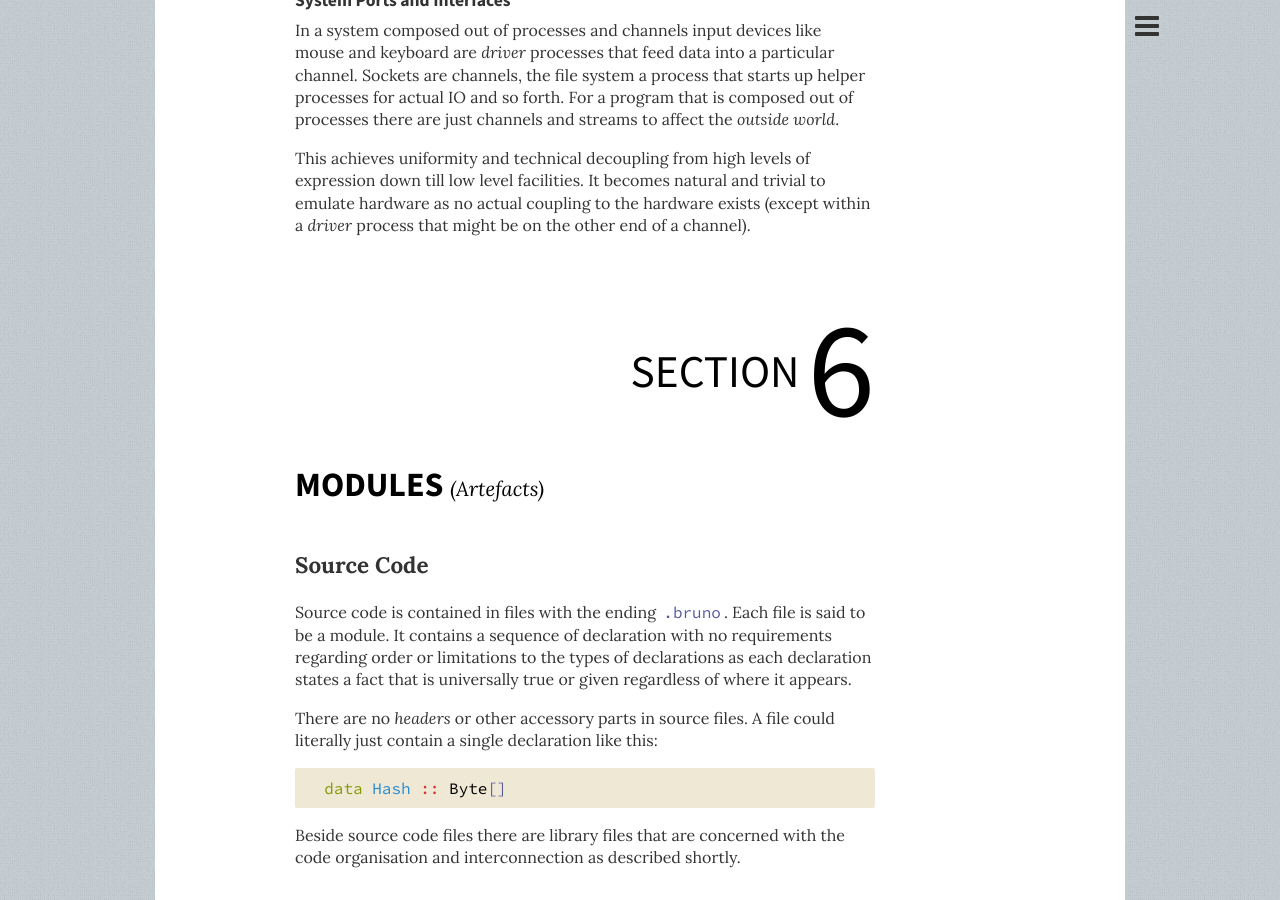
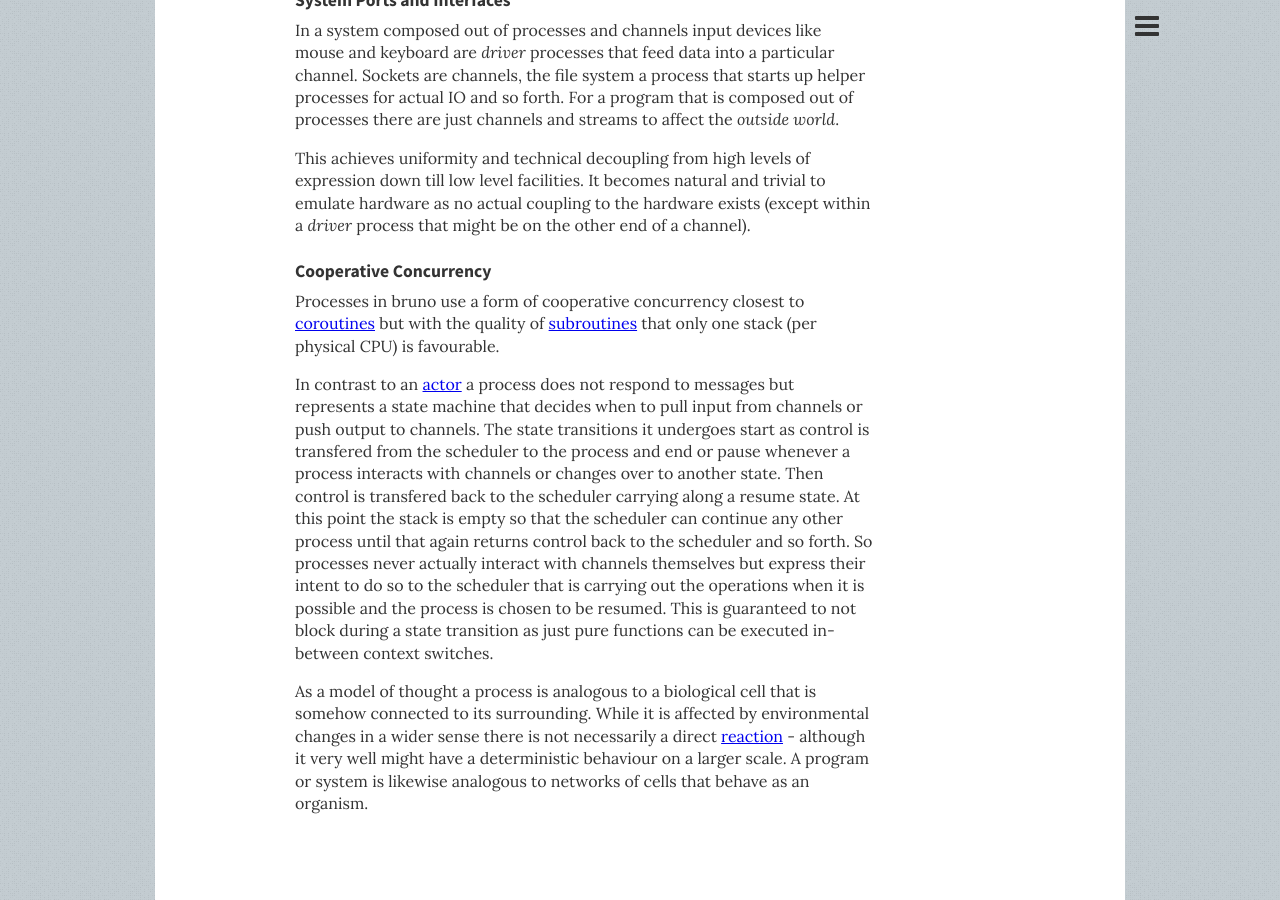
Before and after one commit to bruno-lang/bruno-lang.github.io, a Jekyll site: the page built from in-a-nutshell/index.md, in a window 1280 px wide and 900 px high, scrolled down 29571 px. Built offline with Jekyll 4.4.1, drawn with Linux system fonts in a browser that asks for light colours; nearby versions of some CDN libraries.

Commit message:
cooperative concurrency

```diff
--- a/in-a-nutshell/index.md
+++ b/in-a-nutshell/index.md
@@ -1238,6 +1238,36 @@ down till low level facilities.
 It becomes natural and trivial to emulate hardware as no actual coupling to the
 hardware exists (except within a _driver_ process that might be on the other
 end of a channel).
+
+#### Cooperative Concurrency
+Processes in bruno use a form of cooperative concurrency closest to
+[coroutines](http://en.wikipedia.org/wiki/Coroutine) but with the quality of
+[subroutines](http://en.wikipedia.org/wiki/Subroutine) that only one stack
+(per physical CPU) is favourable.
+
+In contrast to an [actor](http://en.wikipedia.org/wiki/Actor_model) a process
+does not respond to messages but represents a state machine that decides when
+to pull input from channels or push output to channels.
+The state transitions it undergoes start as control is transfered from the
+scheduler to the process and end or pause whenever a process interacts with
+channels or changes over to another state.
+Then control is transfered back to the scheduler carrying along a resume state.
+At this point the stack is empty so that the scheduler can continue any other
+process until that again returns control back to the scheduler and so forth.
+So processes never actually interact with channels themselves but express their
+intent to do so to the scheduler that is carrying out the operations when it is
+possible and the process is chosen to be resumed.
+This is guaranteed to not block during a state transition as just pure functions
+can be executed in-between context switches.
+
+As a model of thought a process is analogous to a biological cell that is
+somehow connected to its surrounding. While it is affected by environmental
+changes in a wider sense there is not necessarily a direct
+[reaction](http://en.wikipedia.org/wiki/Reaction_%28physics%29) - although it
+very well might have a deterministic behaviour on a larger scale.
+A program or system is likewise analogous to networks of cells that behave
+as an organism.
+
 
 
 ## Modules _(Artefacts)_
```
